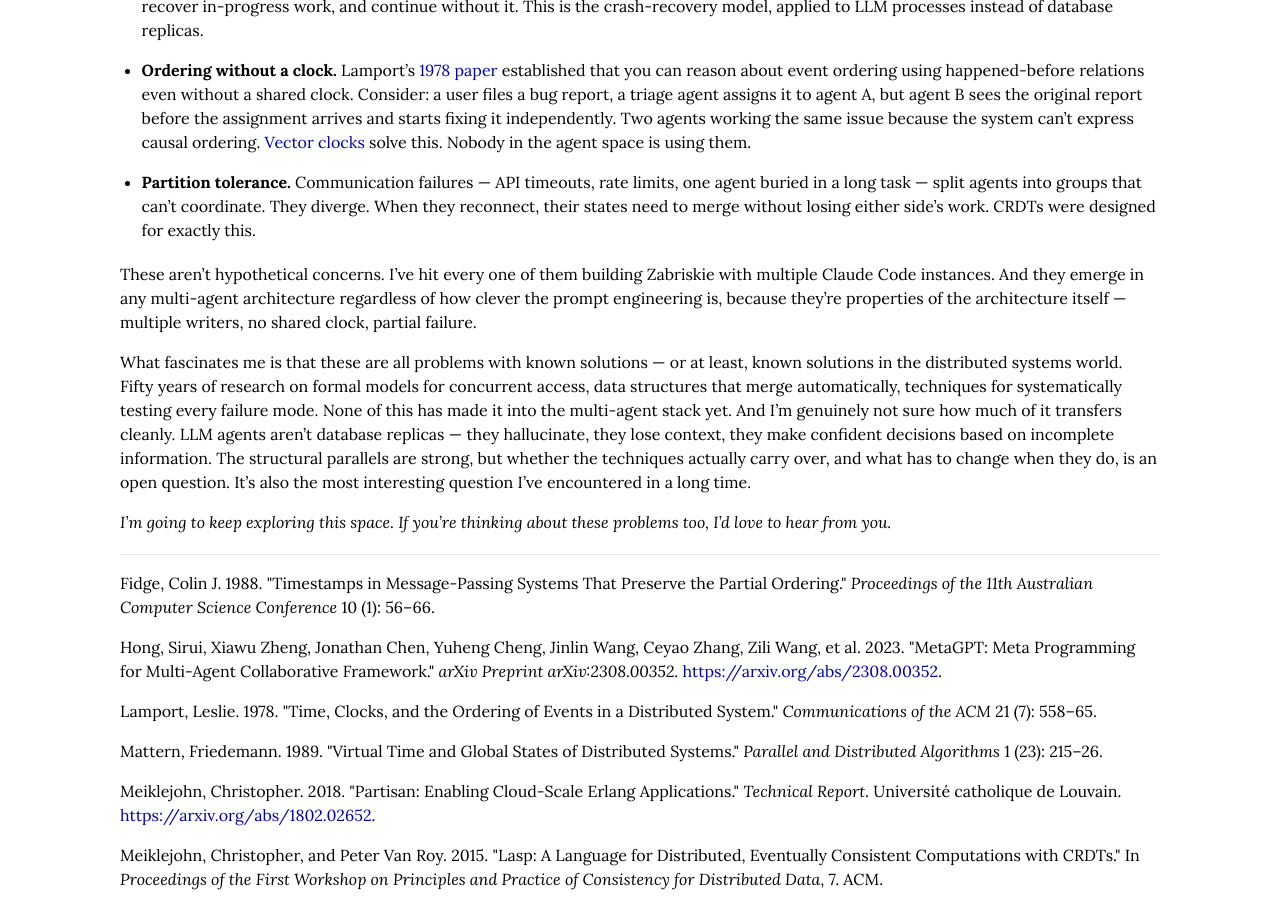
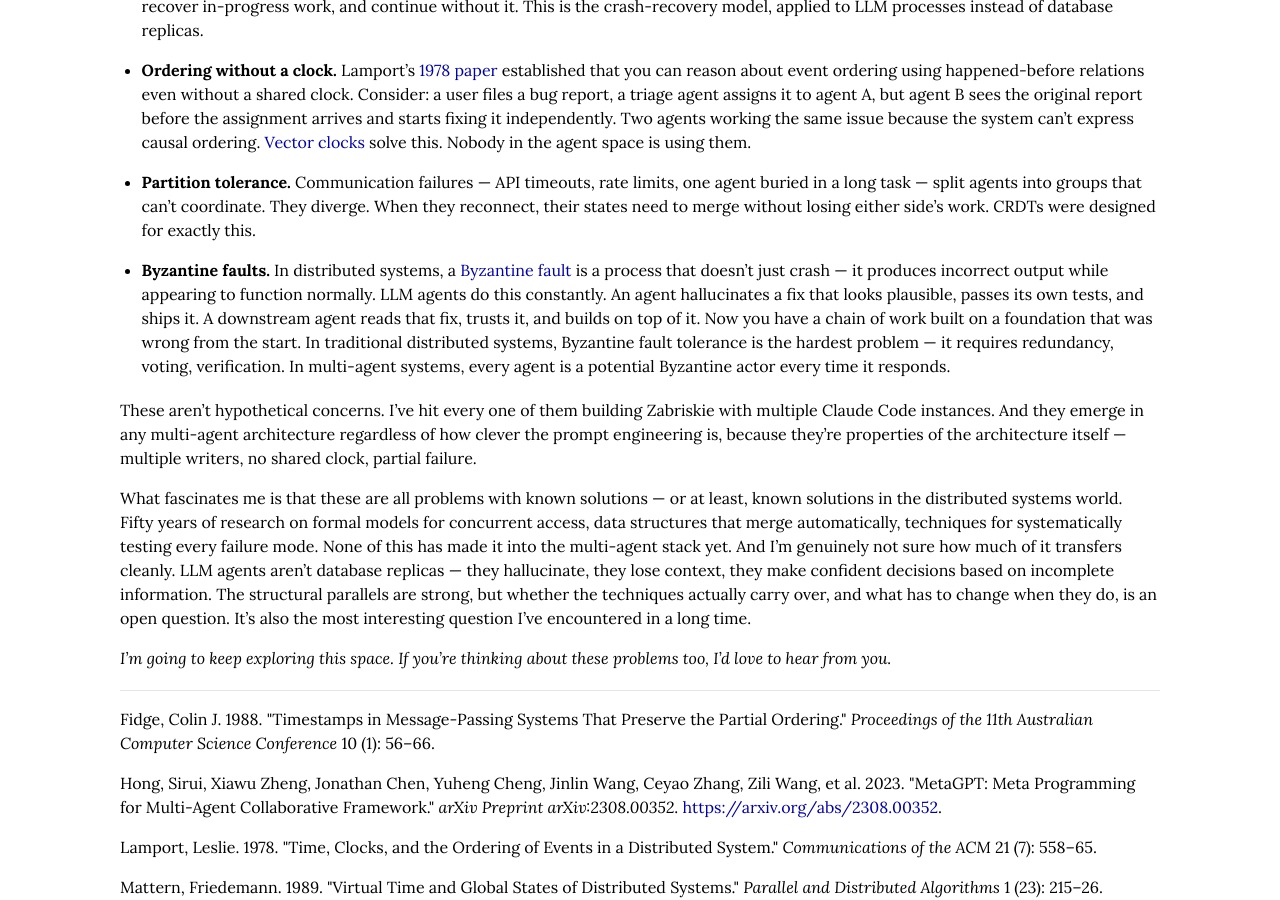
Before and after one commit to cmeiklejohn/cmeiklejohn.github.io, a Jekyll site: the page built from _posts/2026-03-30-multi-agent-systems-have-a-distributed-systems-problem.markdown, in a window 1280 px wide and 900 px high, scrolled down 2118 px. Built offline with Jekyll 4.4.1, drawn with Linux system fonts in a browser that asks for light colours; some web fonts are replaced.

Commit message:
Add Byzantine faults to failure taxonomy
Hallucinating agents that produce confidently wrong output which
other agents trust and build on — this is the Byzantine fault
problem, and in multi-agent systems every agent is a potential
Byzantine actor every time it responds.

https://claude.ai/code/session_018mjBVoMgWwm8eLhnnMXsGy

```diff
--- a/_posts/2026-03-30-multi-agent-systems-have-a-distributed-systems-problem.markdown
+++ b/_posts/2026-03-30-multi-agent-systems-have-a-distributed-systems-problem.markdown
@@ -52,6 +52,8 @@ Here's what I think people are missing about multi-agent systems: the distribute
 
 - **Partition tolerance.** Communication failures — API timeouts, rate limits, one agent buried in a long task — split agents into groups that can't coordinate. They diverge. When they reconnect, their states need to merge without losing either side's work. CRDTs were designed for exactly this.
 
+- **Byzantine faults.** In distributed systems, a [Byzantine fault](https://lamport.azurewebsites.net/pubs/byz.pdf) is a process that doesn't just crash — it produces incorrect output while appearing to function normally. LLM agents do this constantly. An agent hallucinates a fix that looks plausible, passes its own tests, and ships it. A downstream agent reads that fix, trusts it, and builds on top of it. Now you have a chain of work built on a foundation that was wrong from the start. In traditional distributed systems, Byzantine fault tolerance is the hardest problem — it requires redundancy, voting, verification. In multi-agent systems, every agent is a potential Byzantine actor every time it responds.
+
 These aren't hypothetical concerns. I've hit every one of them building Zabriskie with multiple Claude Code instances. And they emerge in any multi-agent architecture regardless of how clever the prompt engineering is, because they're properties of the architecture itself — multiple writers, no shared clock, partial failure.
 
 What fascinates me is that these are all problems with known solutions — or at least, known solutions in the distributed systems world. Fifty years of research on formal models for concurrent access, data structures that merge automatically, techniques for systematically testing every failure mode. None of this has made it into the multi-agent stack yet. And I'm genuinely not sure how much of it transfers cleanly. LLM agents aren't database replicas — they hallucinate, they lose context, they make confident decisions based on incomplete information. The structural parallels are strong, but whether the techniques actually carry over, and what has to change when they do, is an open question. It's also the most interesting question I've encountered in a long time.
```
